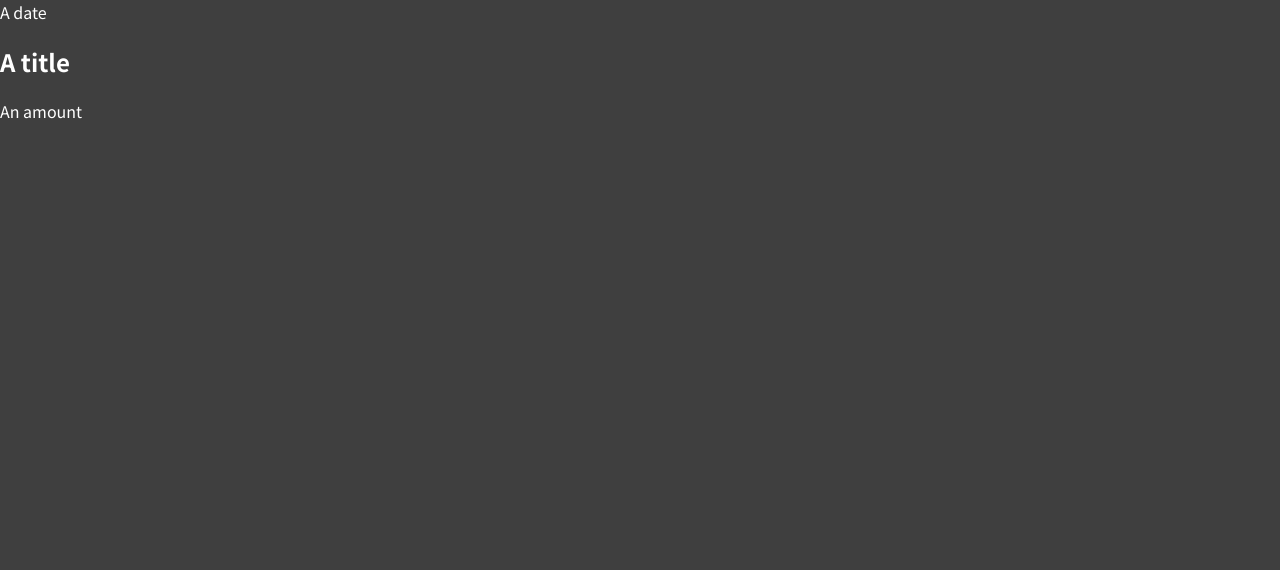
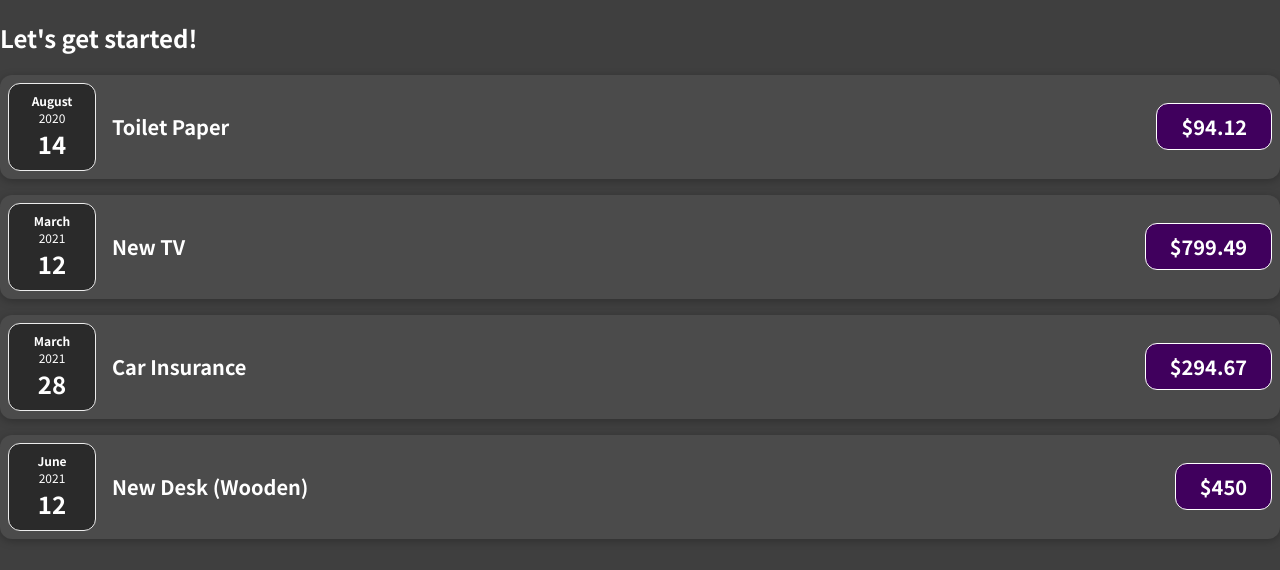
Before and after one commit to SarahWimark/MyExpenses, a JavaScript app: page / in a window 1280 px wide. Shown: the top 570 px of the page. Built offline with nearby package versions, Linux system fonts and the light colour scheme.

Commit message:
Adding component to display the date

```diff
--- a/src/App.js
+++ b/src/App.js
@@ -1,9 +1,51 @@
-import { TrackerItem } from "./components/TrackerItem";
+import ExpenseItem from "./components/ExpenseItem";
 
 function App() {
+  const expenses = [
+    {
+      id: "e1",
+      title: "Toilet Paper",
+      amount: 94.12,
+      date: new Date(2020, 7, 14),
+    },
+    { id: "e2", title: "New TV", amount: 799.49, date: new Date(2021, 2, 12) },
+    {
+      id: "e3",
+      title: "Car Insurance",
+      amount: 294.67,
+      date: new Date(2021, 2, 28),
+    },
+    {
+      id: "e4",
+      title: "New Desk (Wooden)",
+      amount: 450,
+      date: new Date(2021, 5, 12),
+    },
+  ];
+
   return (
     <div>
-      <TrackerItem />
+      <h2>Let's get started!</h2>
+      <ExpenseItem
+        title={expenses[0].title}
+        amount={expenses[0].amount}
+        date={expenses[0].date}
+      />
+      <ExpenseItem
+        title={expenses[1].title}
+        amount={expenses[1].amount}
+        date={expenses[1].date}
+      />
+      <ExpenseItem
+        title={expenses[2].title}
+        amount={expenses[2].amount}
+        date={expenses[2].date}
+      />
+      <ExpenseItem
+        title={expenses[3].title}
+        amount={expenses[3].amount}
+        date={expenses[3].date}
+      />
     </div>
   );
 }
--- /dev/null
+++ b/src/components/ExpenseDate.css
@@ -0,0 +1,26 @@
+.expense-date {
+  display: flex;
+  flex-direction: column;
+  width: 5.5rem;
+  height: 5.5rem;
+  border: 1px solid #ececec;
+  background-color: #2a2a2a;
+  color: white;
+  border-radius: 12px;
+  align-items: center;
+  justify-content: center;
+}
+
+.expense-date__month {
+  font-size: 0.75rem;
+  font-weight: bold;
+}
+
+.expense-date__year {
+  font-size: 0.75rem;
+}
+
+.expense-date__day {
+  font-size: 1.5rem;
+  font-weight: bold;
+}
--- /dev/null
+++ b/src/components/ExpenseDate.js
@@ -0,0 +1,17 @@
+import "./ExpenseDate.css";
+
+function ExpenseDate(props) {
+  const month = props.date.toLocaleString("en-US", { month: "long" });
+  const day = props.date.toLocaleString("en-US", { day: "2-digit" });
+  const year = props.date.getFullYear();
+
+  return (
+    <div className="expense-date">
+      <div className="expense-date__month">{month}</div>
+      <div className="expense-date__year">{year}</div>
+      <div className="expense-date__day">{day}</div>
+    </div>
+  );
+}
+
+export default ExpenseDate;
--- /dev/null
+++ b/src/components/ExpenseItem.css
@@ -0,0 +1,56 @@
+.expense-item {
+  display: flex;
+  justify-content: space-between;
+  align-items: center;
+  box-shadow: 0 2px 8px rgba(0, 0, 0, 0.25);
+  padding: 0.5rem;
+  margin: 1rem 0;
+  border-radius: 12px;
+  background-color: #4b4b4b;
+}
+
+.expense-item__description {
+  display: flex;
+  flex-direction: column;
+  gap: 1rem;
+  align-items: flex-end;
+  flex-flow: column-reverse;
+  justify-content: flex-start;
+  flex: 1;
+}
+
+.expense-item h2 {
+  color: #3a3a3a;
+  font-size: 1rem;
+  flex: 1;
+  margin: 0 1rem;
+  color: white;
+}
+
+.expense-item__price {
+  font-size: 1rem;
+  font-weight: bold;
+  color: white;
+  background-color: #40005d;
+  border: 1px solid white;
+  padding: 0.5rem;
+  border-radius: 12px;
+}
+
+@media (min-width: 580px) {
+  .expense-item__description {
+    flex-direction: row;
+    align-items: center;
+    justify-content: flex-start;
+    flex: 1;
+  }
+
+  .expense-item__description h2 {
+    font-size: 1.25rem;
+  }
+
+  .expense-item__price {
+    font-size: 1.25rem;
+    padding: 0.5rem 1.5rem;
+  }
+}
--- /dev/null
+++ b/src/components/ExpenseItem.js
@@ -0,0 +1,16 @@
+import ExpenseDate from "./ExpenseDate";
+import "./ExpenseItem.css";
+
+function ExpenseItem(props) {
+  return (
+    <div className="expense-item">
+      <ExpenseDate date={props.date} />
+      <div className="expense-item__description">
+        <h2>{props.title}</h2>
+        <div className="expense-item__price">${props.amount}</div>
+      </div>
+    </div>
+  );
+}
+
+export default ExpenseItem;
--- a/src/components/TrackerItem.js
+++ /dev/null
@@ -1,13 +0,0 @@
-import React from "react";
-
-export const TrackerItem = () => {
-  return (
-    <div>
-      <div>A date</div>
-      <div>
-        <h2>A title</h2>
-        <div>An amount</div>
-      </div>
-    </div>
-  );
-};
```
